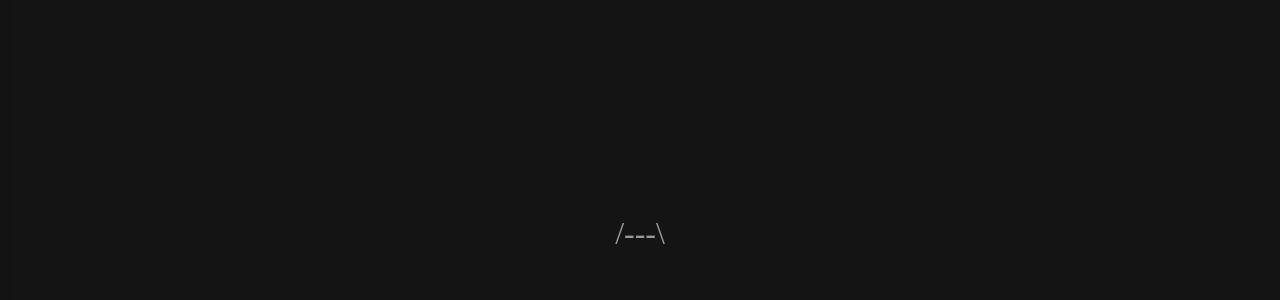
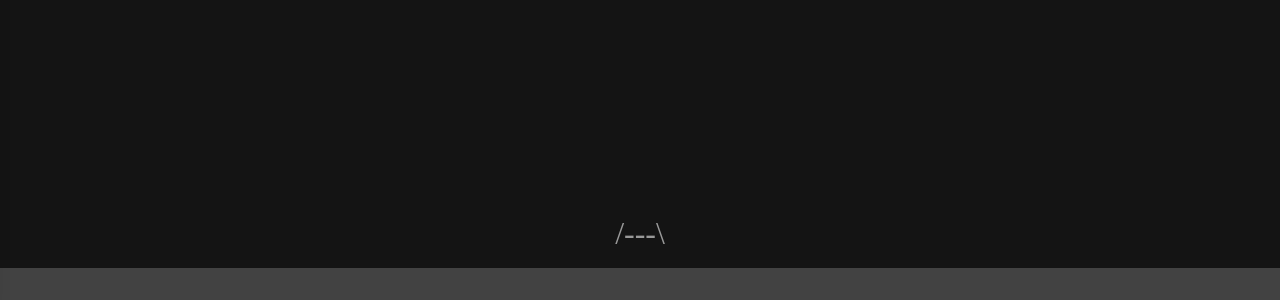
Before and after one commit to elShailee/the-weird-game, a React (Create React App) app in the folder front/: page / in a window 1280 px wide. Shown: the part 500-800 px from the top of the page. Built offline with nearby package versions, Linux system fonts and the light colour scheme.

Commit message:
Basic ammo bar

```diff
--- /dev/null
+++ b/front/src/Screens/SpaceInvadersScreen/AmmoBar.jsx
@@ -0,0 +1,11 @@
+import React from 'react';
+import { AmmoBarContainer, AmmoBarValue } from './styles';
+
+export const AmmoBar = ({ ammoCount, maxAmmo }) => {
+	const ammoPercent = (100 * ammoCount) / maxAmmo;
+	return (
+		<AmmoBarContainer>
+			<AmmoBarValue ammoPercent={ammoPercent} />
+		</AmmoBarContainer>
+	);
+};
--- a/front/src/Screens/SpaceInvadersScreen/SpaceInvadersScreen.jsx
+++ b/front/src/Screens/SpaceInvadersScreen/SpaceInvadersScreen.jsx
@@ -1,4 +1,6 @@
 import React, { useRef, useEffect } from 'react';
+import { AmmoBar } from './AmmoBar';
+import { consts } from './consts';
 import { Ship } from './Ship';
 import { Bullet, ScreenContainer } from './styles';
 import { useBullets } from './useBullets';
@@ -25,6 +27,7 @@ export const SpaceInvadersScreen = () => {
 			<Ship tick={gameLoop.tick} fireBulletFrom={bullets.fireBulletFrom} />
 
 			{renderBullets}
+			<AmmoBar ammoCount={bullets.ammoCount} maxAmmo={consts.bulletsMaxAmmo} />
 		</ScreenContainer>
 	);
 };
--- a/front/src/Screens/SpaceInvadersScreen/consts.js
+++ b/front/src/Screens/SpaceInvadersScreen/consts.js
@@ -5,7 +5,7 @@ export const consts = {
 	getMovingKeys: function () {
 		return this.leftMovingKeys.concat(this.rightMovingKeys);
 	},
-	gameLoopInterval: 30,
+	gameLoopInterval: 100,
 	screenEdge: 50,
 	shipSpeed: 2,
 	bulletsDelay: 2,
--- a/front/src/Screens/SpaceInvadersScreen/styles.js
+++ b/front/src/Screens/SpaceInvadersScreen/styles.js
@@ -25,3 +25,19 @@ export const Bullet = styled.div.attrs(props => ({
 	position: absolute;
 	transform: translateX(-50%);
 `;
+
+export const AmmoBarContainer = styled.div`
+	position: absolute;
+	background-color: rgba(255, 255, 255, 0.1);
+	bottom: 0;
+	width: 100%;
+	height: 2rem;
+`;
+
+export const AmmoBarValue = styled.div`
+	position: absolute;
+	background-color: rgba(255, 255, 255, 0.1);
+	bottom: 0;
+	width: ${({ ammoPercent }) => ammoPercent}%;
+	height: 2rem;
+`;
--- a/front/src/Screens/SpaceInvadersScreen/useBullets.js
+++ b/front/src/Screens/SpaceInvadersScreen/useBullets.js
@@ -25,5 +25,5 @@ export const useBullets = tick => {
 		ammoRef.current -= consts.bulletsCost;
 	};
 
-	return { bulletsState, fireBulletFrom };
+	return { bulletsState, fireBulletFrom, ammoCount: ammoRef.current };
 };
```
